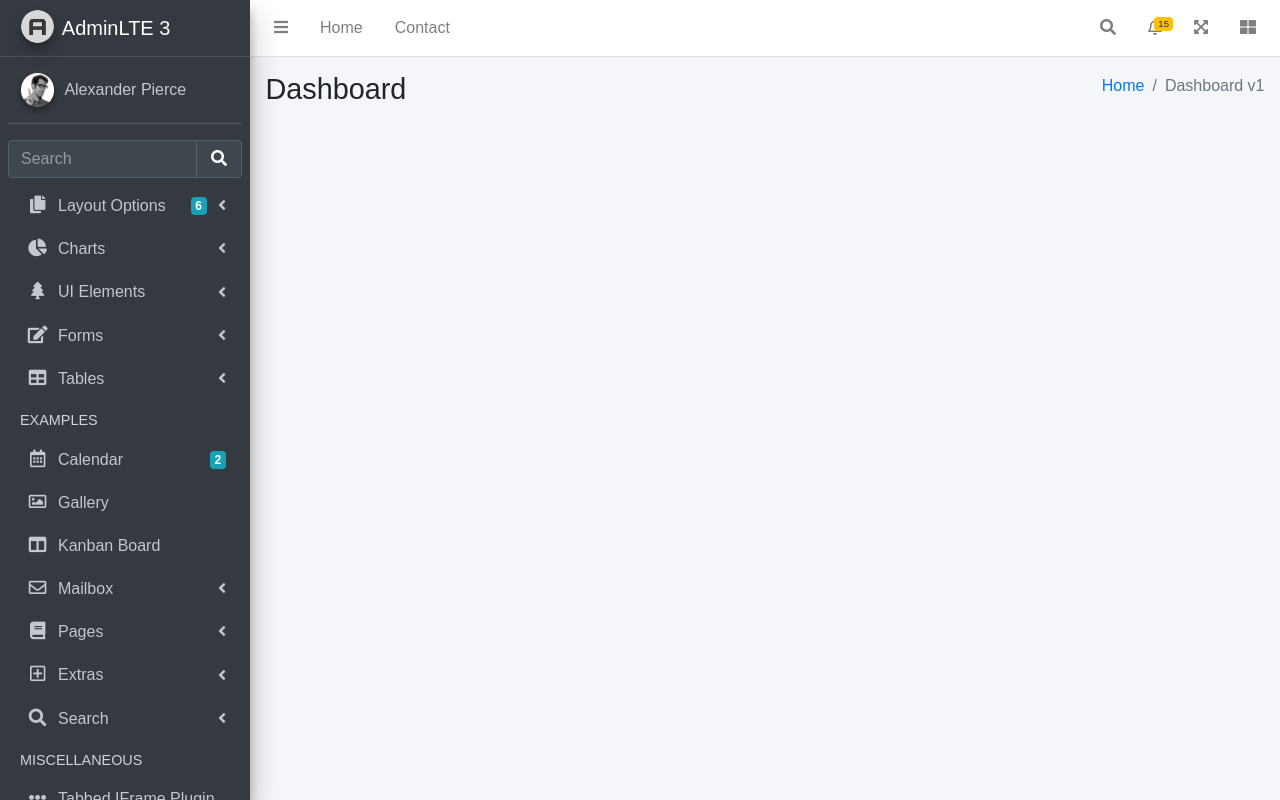
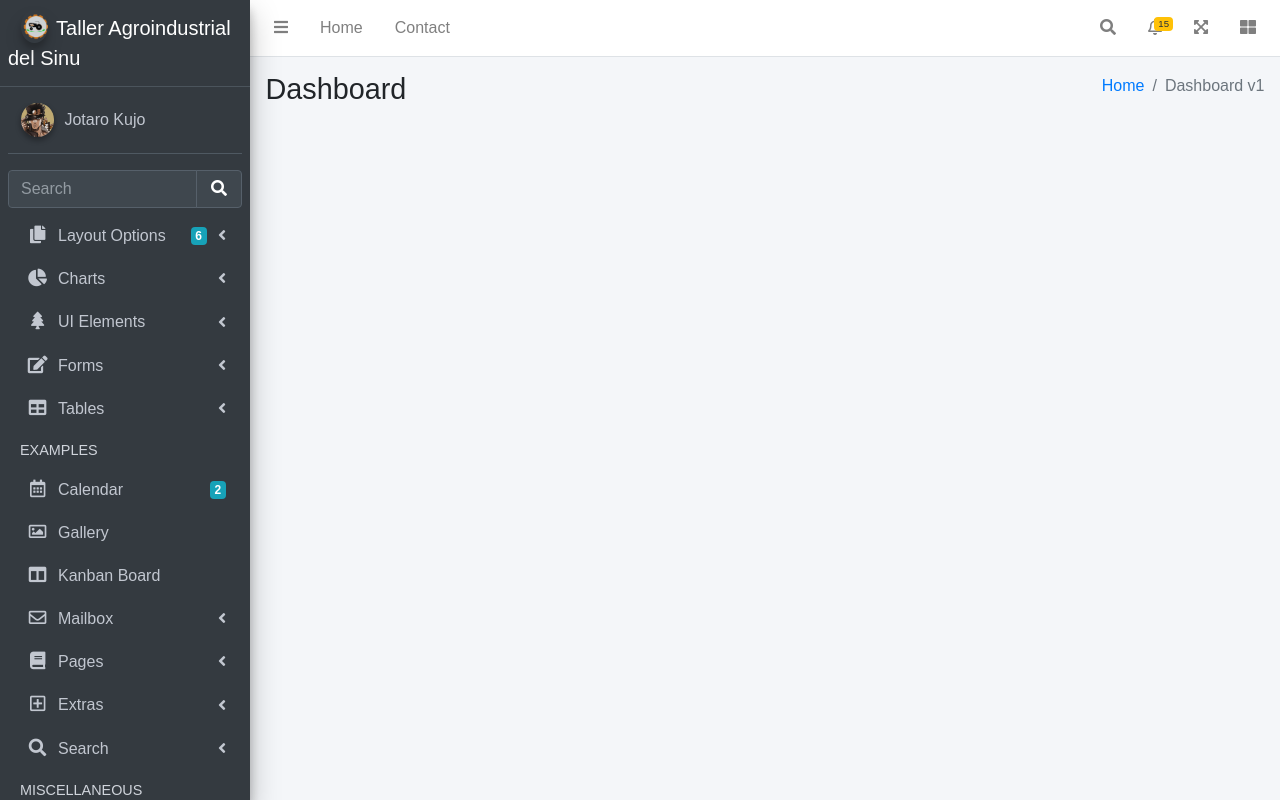
Before and after one commit to adreno87/Taller-Agroindustrial-del-sinu, a PHP site: page /plantilla.php in a window 1280 px wide. Run offline with PHP 8.4, Linux system fonts and the light colour scheme; some libraries are stand-ins or nearby versions.

Commit message:
Cambios minimos en el dashboard(imagen de perfil y cambio de nombre)

```diff
--- a/partes/nav.php
+++ b/partes/nav.php
@@ -2,8 +2,9 @@
     <aside class="main-sidebar sidebar-dark-primary elevation-4">
         <!-- Brand Logo -->
         <a href="index3.html" class="brand-link">
-        <img src="img/AdminLTELogo.png" alt="AdminLTE Logo" class="brand-image img-circle elevation-3" style="opacity: .8">
-        <span class="brand-text font-weight-light">AdminLTE 3</span>
+        <img src="img/logoSinu.png" alt="AdminLTE Logo" class="brand-image img-circle elevation-3" style="opacity: .8">
+        <span class="brand-text font-weight-light">Taller Agroindustrial <br>  del Sinu
+        </span>
         </a>
 
         <!-- Sidebar -->
@@ -11,10 +12,10 @@
         <!-- Sidebar user panel (optional) -->
         <div class="user-panel mt-3 pb-3 mb-3 d-flex">
             <div class="image">
-            <img src="img/user2-160x160.jpg" class="img-circle elevation-2" alt="User Image">
+            <img src="img/jotaro.jpg" class="img-circle elevation-2" alt="User Image">
             </div>
             <div class="info">
-            <a href="#" class="d-block">Alexander Pierce</a>
+            <a href="#" class="d-block">Jotaro Kujo</a>
             </div>
         </div>
 
```
Also changed, not shown: index.php (+3 -11 lines), img/jotaro.jpg (added).
